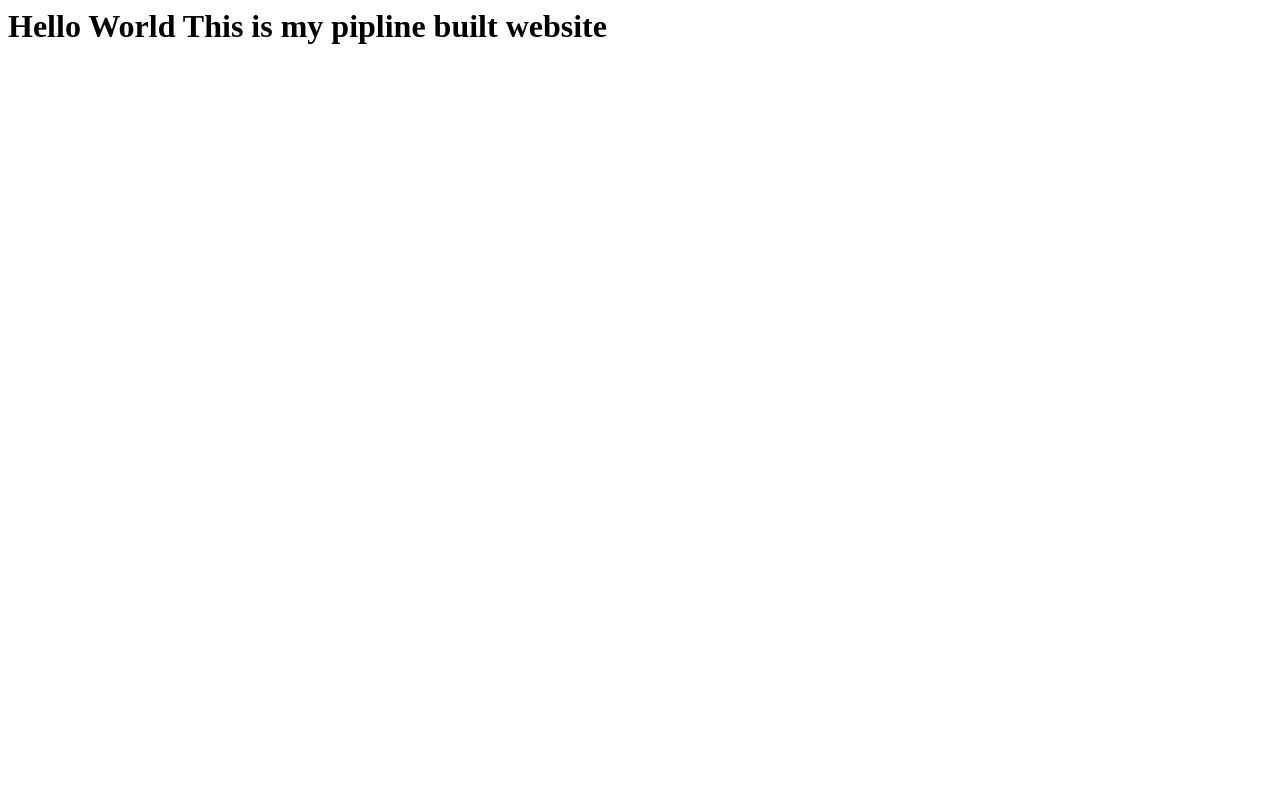
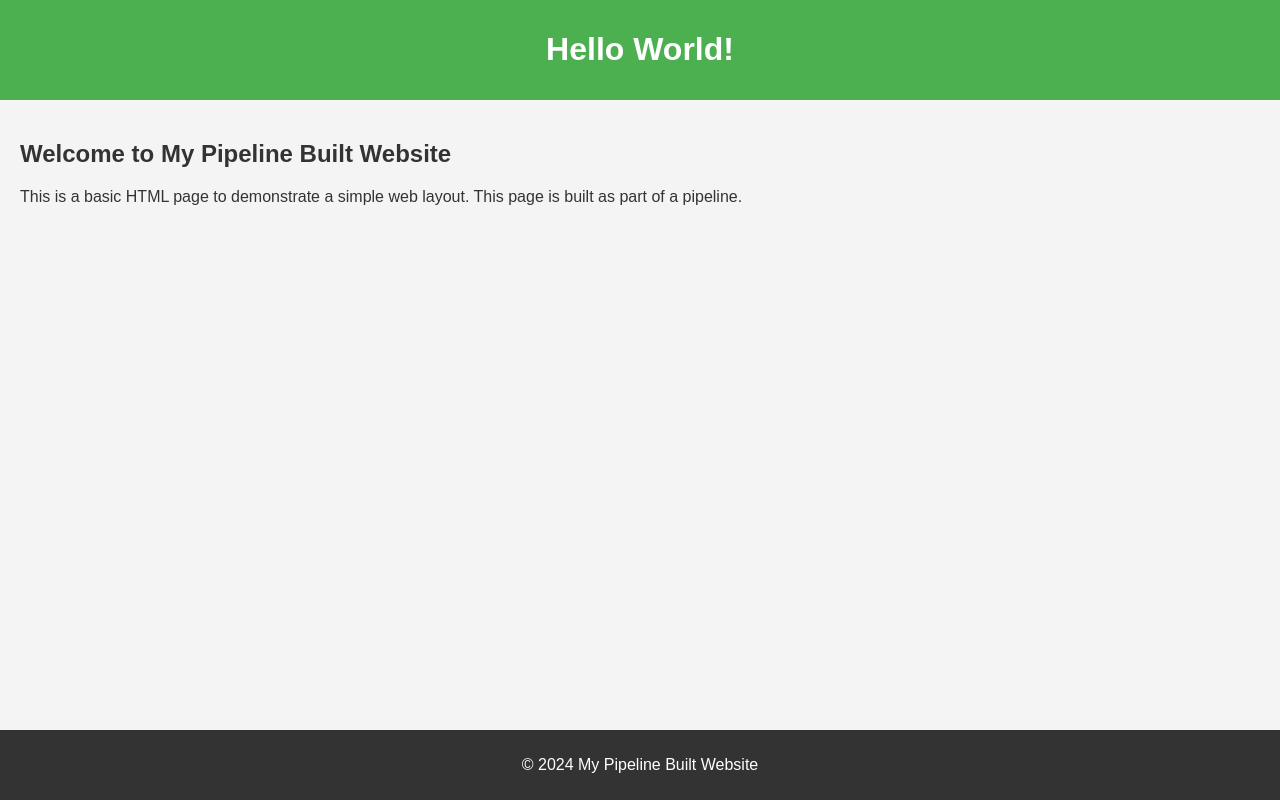
Before and after one commit to Owaisdxd/docker_projects, a plain HTML site: page index.html in a window 1280 px wide. Drawn offline with Linux system fonts and the light colour scheme.

Commit message:
Update index.html
Enlarge the webpage further

```diff
--- a/index.html
+++ b/index.html
@@ -1,3 +1,51 @@
-<html>
-<h1> Hello World This is my pipline built website <h1/>
-  <html/>
+<!DOCTYPE html>
+<html lang="en">
+<head>
+    <meta charset="UTF-8">
+    <meta name="viewport" content="width=device-width, initial-scale=1.0">
+    <title>My Pipeline Built Website</title>
+    <style>
+        body {
+            font-family: Arial, sans-serif;
+            margin: 0;
+            padding: 0;
+            background-color: #f4f4f4;
+            color: #333;
+        }
+        header {
+            background-color: #4CAF50;
+            color: white;
+            padding: 10px 0;
+            text-align: center;
+        }
+        main {
+            padding: 20px;
+        }
+        footer {
+            background-color: #333;
+            color: white;
+            text-align: center;
+            padding: 10px 0;
+            position: fixed;
+            width: 100%;
+            bottom: 0;
+        }
+    </style>
+</head>
+<body>
+
+<header>
+    <h1>Hello World!</h1>
+</header>
+
+<main>
+    <h2>Welcome to My Pipeline Built Website</h2>
+    <p>This is a basic HTML page to demonstrate a simple web layout. This page is built as part of a pipeline.</p>
+</main>
+
+<footer>
+    <p>&copy; 2024 My Pipeline Built Website</p>
+</footer>
+
+</body>
+</html>
```
